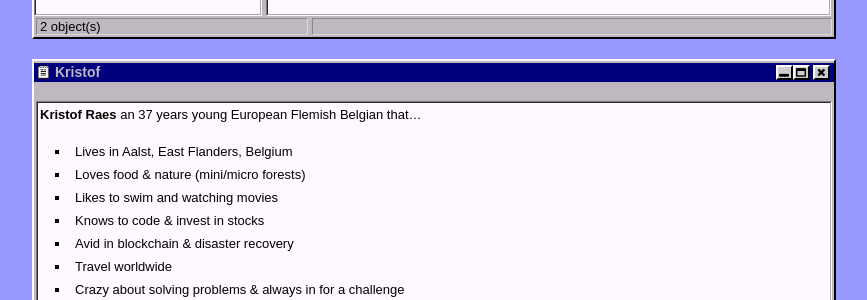
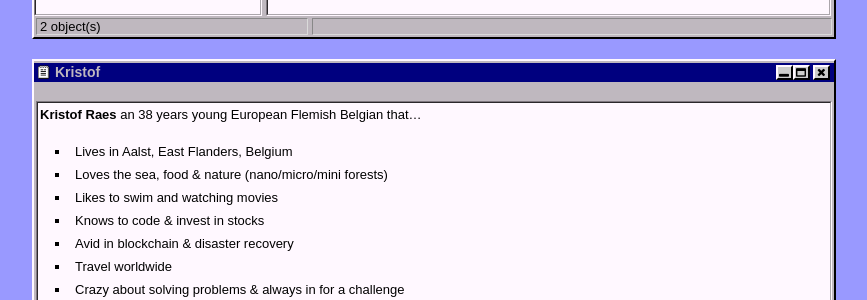
Before and after one commit to kristofraes/website, a Jekyll site: the page built from Kristof/index.md, in a window 1280 px wide. Shown: the part 200-500 px from the top of the page, without its empty margins (206-1073 px from the left). Built offline with Jekyll 4.4.1, drawn with Linux system fonts in a browser that asks for light colours.

Commit message:
Update index.md

```diff
--- a/Kristof/index.md
+++ b/Kristof/index.md
@@ -3,10 +3,10 @@ layout: Kristof
 title: Kristof
 ---
 
-**Kristof Raes** an 37 years young European Flemish Belgian that...
+**Kristof Raes** an 38 years young European Flemish Belgian that...
 
  - Lives in Aalst, East Flanders, Belgium
- - Loves food & nature (mini/micro forests)
+ - Loves the sea, food & nature (nano/micro/mini forests)
  - Likes to swim and watching movies
  - Knows to code & invest in stocks
  - Avid in blockchain & disaster recovery
```
